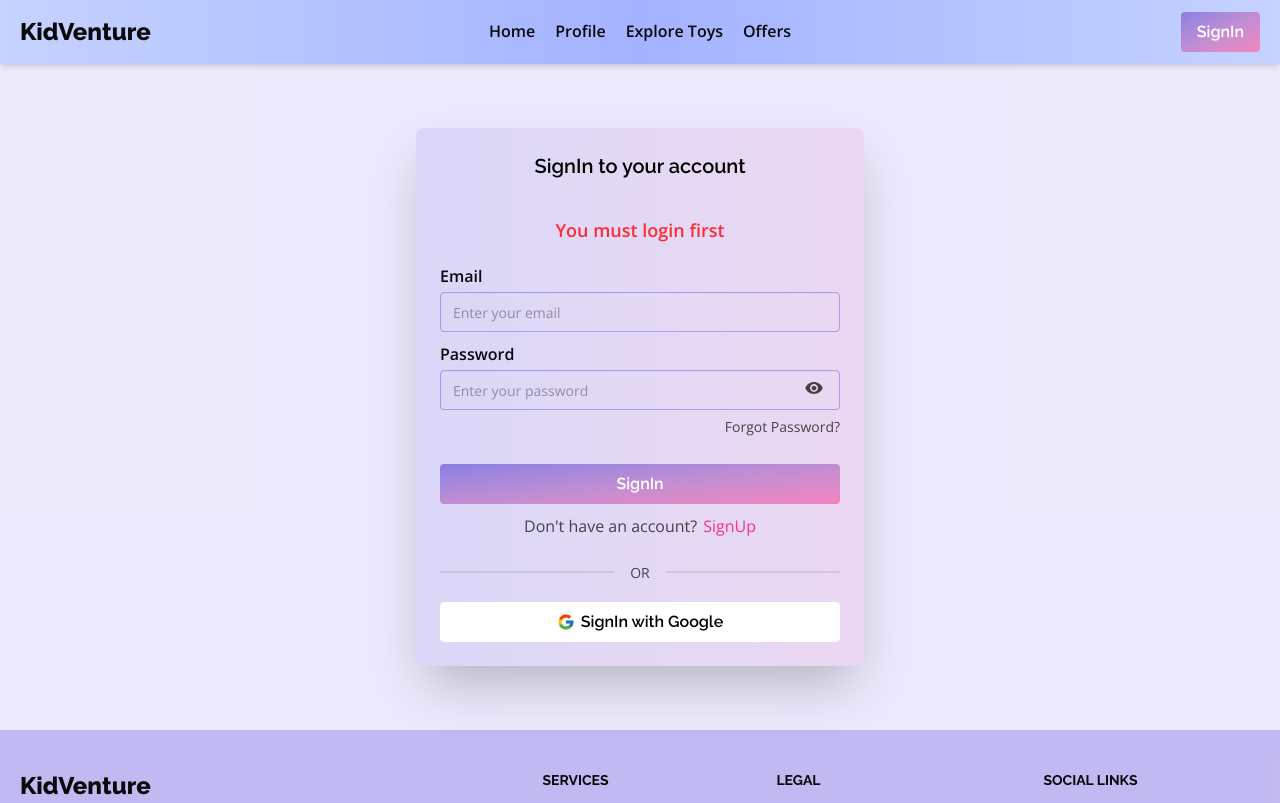
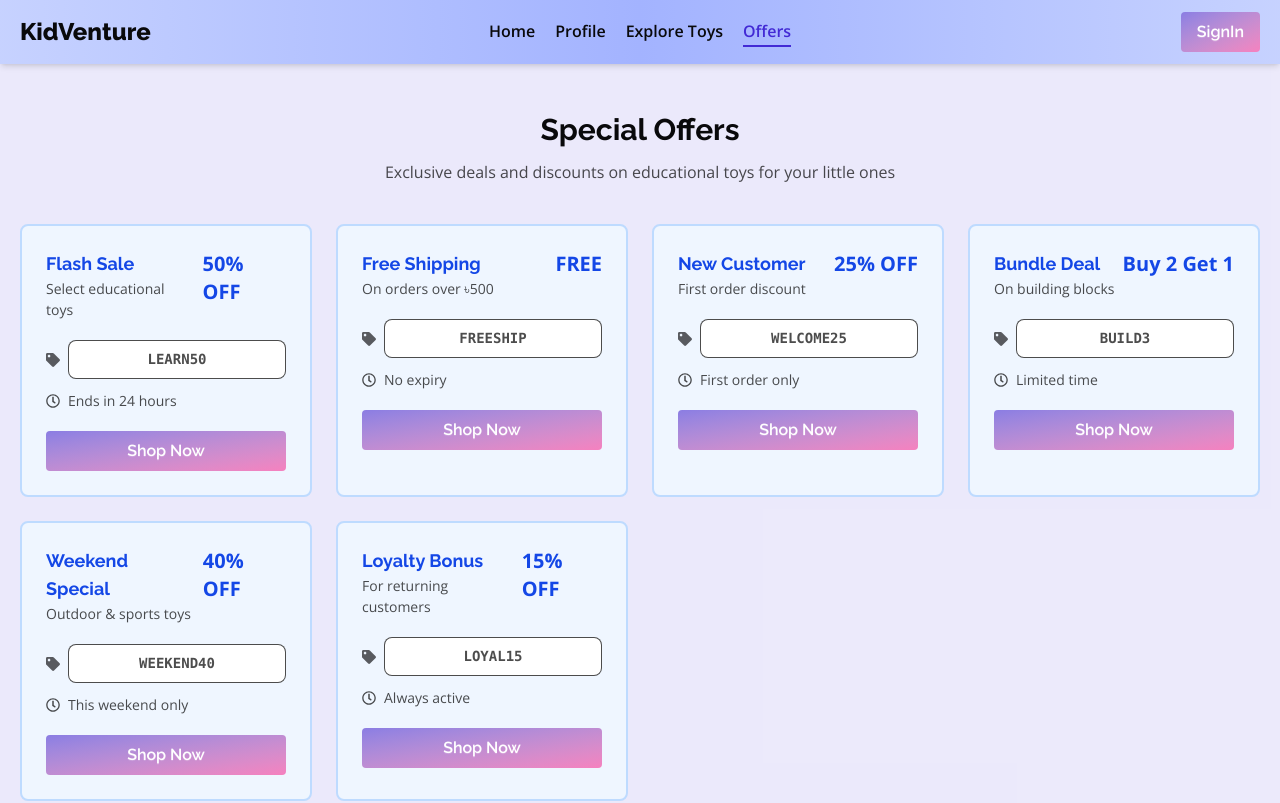
Before and after one commit to programmerrakibul/kid-venture, a React (Vite) app: page /offers in a window 1280 px wide. Before the commit this address led to /signin. Shown: the top 803 px of the page. Built offline with nearby package versions, Linux system fonts and the light colour scheme; no server answers.

Commit message:
offers page modified

```diff
--- a/src/components/OfferCard/OfferCard.jsx
+++ b/src/components/OfferCard/OfferCard.jsx
@@ -9,7 +9,7 @@ const OfferCard = ({ singleOffer }) => {
   return (
     <div className="card border-2 bg-blue-50 border-blue-200 hover:shadow-xl transition-all duration-300 hover:scale-105">
       <div className="card-body p-4 sm:p-6 gap-5">
-        <div className="flex justify-between">
+        <div className="flex justify-between gap-2">
           <div className="flex items-center gap-3">
             <div>
               <h3 className="font-bold text-base sm:text-lg text-blue-700">
@@ -18,7 +18,7 @@ const OfferCard = ({ singleOffer }) => {
               <p>{description}</p>
             </div>
           </div>
-          <div className="text-xl md:text-2xl font-bold text-blue-700">
+          <div className="text-xl md:text-xl font-bold text-blue-700">
             {discount}
           </div>
         </div>
--- a/src/pages/Offers/Offers.jsx
+++ b/src/pages/Offers/Offers.jsx
@@ -27,7 +27,7 @@ const Offers = () => {
             </p>
           </div>
 
-          <div className="grid grid-cols-1 md:grid-cols-2 lg:grid-cols-3 gap-4 sm:gap-6">
+          <div className="grid grid-cols-1 md:grid-cols-2 lg:grid-cols-3 xl:grid-cols-4 gap-4 sm:gap-6">
             {offerCardElements}
           </div>
 
--- a/src/routes/router.jsx
+++ b/src/routes/router.jsx
@@ -45,11 +45,7 @@ const router = createBrowserRouter([
 
       {
         path: "offers",
-        element: (
-          <ProtectedRoute>
-            <Offers />
-          </ProtectedRoute>
-        ),
+        element: <Offers />,
       },
       {
         path: "signup",
```
